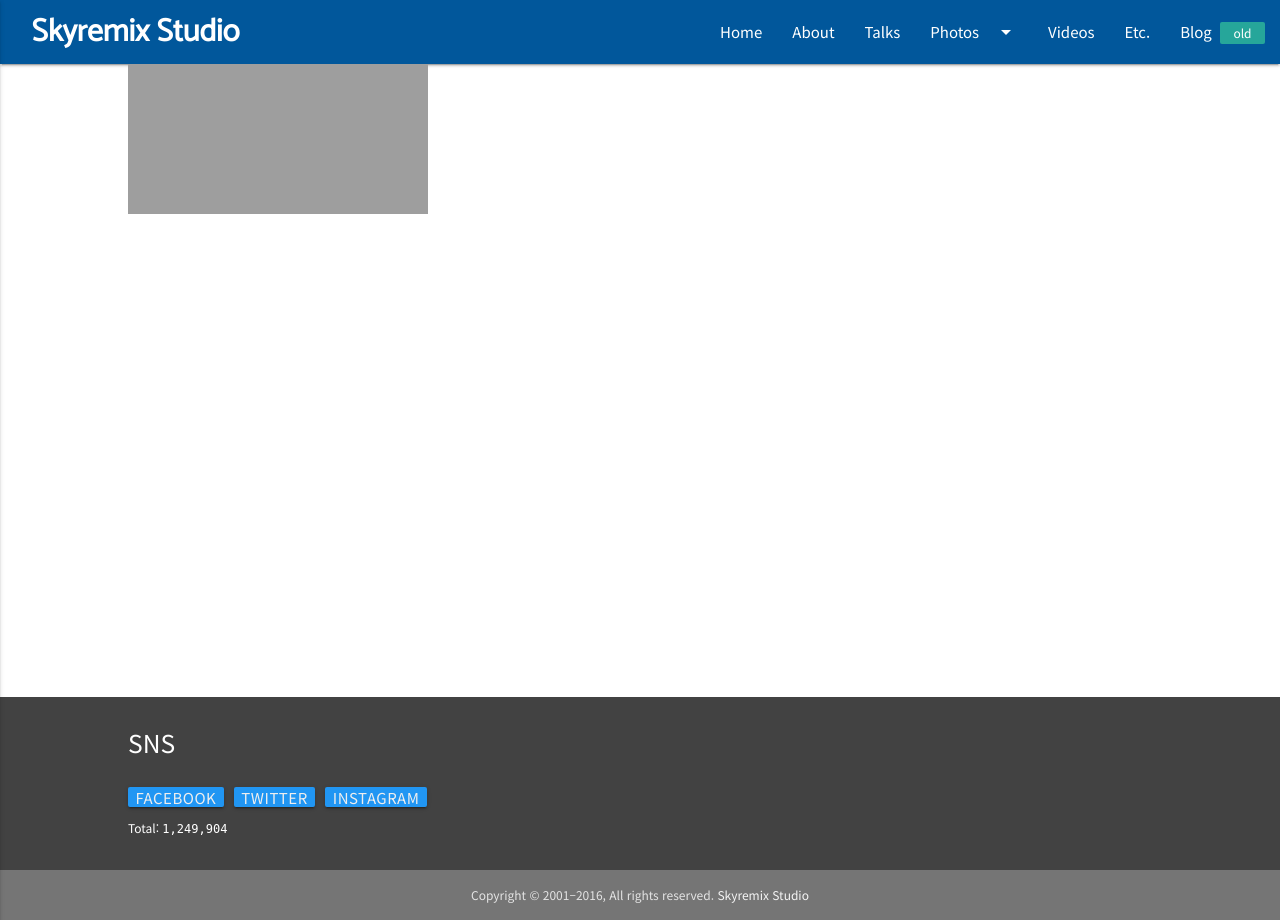
After one commit to lilis2nd/17th, a PHP site: page /video.php in a window 1280 px wide. The commit adds this page. Run offline with PHP 8.4, Linux system fonts and the light colour scheme; data that the repository does not hold is empty; some libraries are stand-ins or nearby versions; grey boxes are pictures that could not be loaded.

Commit message:
Starting video page

```diff
--- a/inc.menu.php
+++ b/inc.menu.php
@@ -35,7 +35,7 @@ $menu_etc_recent_name = basename($menu_etc_recent_exp[1], '.php');
 					<li><a href="talks.php?date=<?php echo $menu_talk_recent_name; ?>">Talks</a></li>
 					<li><a class="dropdown-button" href="#" data-activates="dropPhotos">Photos<i
 								class="material-icons right">arrow_drop_down</i></a></li>
-					<li><a href="#">Videos</a></li>
+					<li><a href="video.php">Videos</a></li>
 					<li><a href="etc.php?page=<?php echo $menu_etc_recent_name; ?>">Etc.</a></li>
 					<li><a href="http://lilis.tistory.com/">Blog <span class="new badge"
 								data-badge-caption="old"></span></a></li>
@@ -47,7 +47,7 @@ $menu_etc_recent_name = basename($menu_etc_recent_exp[1], '.php');
 					<li class="divider"></li>
 					<li><a href="snapshots.php">Snapshots</a></li>
 					<li><a href="projects.php">Projects</a></li>
-					<li><a href="#">Videos</a></li>
+					<li><a href="video.php">Videos</a></li>
 					<li class="divider"></li>
 					<li><a href="etc.php?page=<?php echo $menu_etc_recent_name; ?>">Etc.</a></li>
 					<li><a href="http://lilis.tistory.com/">Blog <span class="new badge"
--- a/snaps_viewer.php
+++ b/snaps_viewer.php
@@ -61,6 +61,11 @@ include('inc.bread.snapshots.php');
         }
         echo "</div>";
         ?>
+        <div class="row">
+            <div class="s12">
+                <?php include("inc.disqus.comment.php"); ?>
+            </div>
+        </div>
     </main>
 
 <?php include('inc.footer.php'); ?>
--- /dev/null
+++ b/video.php
@@ -0,0 +1,17 @@
+<?php
+/**
+ * Created by PhpStorm.
+ * User: lilis
+ */
+include('inc.header.php');
+?>
+    <main class="container">
+        <div class="row">
+            <div class="col s12 m6 l3">
+                <iframe src="https://www.youtube.com/embed/Cj06IrPfLyM" frameborder="0"
+                    allowfullscreen></iframe>
+            </div>
+        </div>
+    </main>
+
+<?php include('inc.footer.php'); ?>
```
Also changed, not shown: 1 other file.
